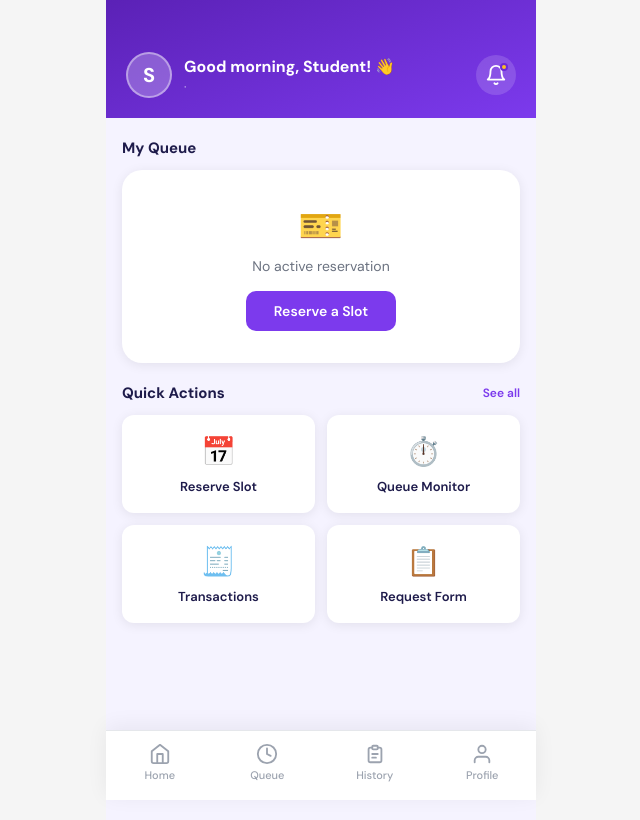
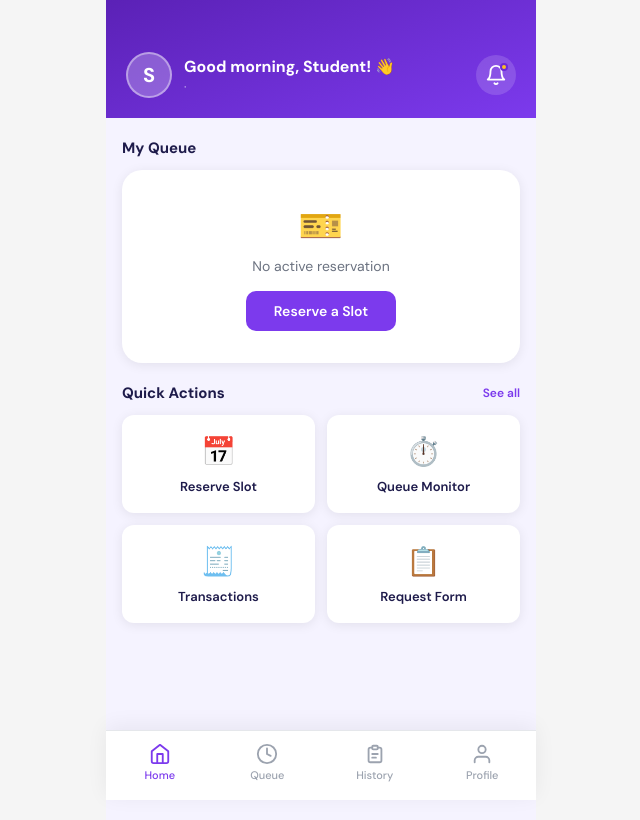
Before and after one commit to GoDy2004/C-Queue-R, a React (Vite) app in the folder client/: page /student in a window 1280 px wide. Shown: the top 820 px of the page, without its empty margins (319-959 px from the left). Built offline with nearby package versions, Linux system fonts and the light colour scheme; no server answers; sample sign-in values are in the browser's storage.

Commit message:
fix student navigation paths

```diff
--- a/client/src/pages/student/StudentHistory.jsx
+++ b/client/src/pages/student/StudentHistory.jsx
@@ -59,7 +59,7 @@ export default function StudentHistory() {
   return (
     <div className={styles.page}>
       <div className={styles.header}>
-        <button className={styles.back} onClick={() => navigate('/')}>
+        <button className={styles.back} onClick={() => navigate('/student')}>
           <BackIcon />
         </button>
         <h1>My Transactions</h1>
--- a/client/src/pages/student/StudentLayout.jsx
+++ b/client/src/pages/student/StudentLayout.jsx
@@ -3,10 +3,10 @@ import { useAuth } from '../../contexts/AuthContext';
 import styles from './StudentLayout.module.css';
 
 const NAV = [
-  { to: '/',        label: 'Home',    icon: HomeIcon    },
-  { to: '/queue',   label: 'Queue',   icon: QueueIcon   },
-  { to: '/history', label: 'History', icon: HistoryIcon },
-  { to: '/profile', label: 'Profile', icon: ProfileIcon },
+  { to: '/student',          label: 'Home',    icon: HomeIcon    },
+  { to: '/student/queue',    label: 'Queue',   icon: QueueIcon   },
+  { to: '/student/history',  label: 'History', icon: HistoryIcon },
+  { to: '/student/profile',  label: 'Profile', icon: ProfileIcon },
 ];
 
 export default function StudentLayout() {
--- a/client/src/pages/student/StudentLogin.jsx
+++ b/client/src/pages/student/StudentLogin.jsx
@@ -17,7 +17,7 @@ export default function StudentLogin() {
     setError(''); setLoading(true);
     try {
       await studentLogin(form.student_id, form.password);
-      navigate('/');
+      navigate('/student');
     } catch (err) {
       setError(err.response?.data?.error || 'Login failed');
     } finally { setLoading(false); }
@@ -101,7 +101,7 @@ function RegisterForm() {
       const { authAPI } = await import('../../services/api');
       await authAPI.studentRegister(form);
       await studentLogin(form.student_id, form.password);
-      navigate('/');
+      navigate('/student');
     } catch (err) {
       setError(err.response?.data?.error || 'Registration failed');
     } finally { setLoading(false); }
--- a/client/src/pages/student/StudentQueue.jsx
+++ b/client/src/pages/student/StudentQueue.jsx
@@ -47,7 +47,7 @@ export default function StudentQueue() {
     <div className={styles.page}>
       {/* Header */}
       <div className={styles.header}>
-        <button className={styles.back} onClick={() => navigate('/')}>
+        <button className={styles.back} onClick={() => navigate('/student')}>
           <BackIcon />
         </button>
         <h1>Queue Monitor</h1>
--- a/client/src/pages/student/StudentReserve.jsx
+++ b/client/src/pages/student/StudentReserve.jsx
@@ -58,12 +58,12 @@ export default function StudentReserve() {
     } finally { setLoading(false); }
   };
 
-  if (confirmed) return <ConfirmedScreen confirmed={confirmed} form={form} onHome={() => navigate('/')} />;
+  if (confirmed) return <ConfirmedScreen confirmed={confirmed} form={form} onHome={() => navigate('/student')} />;
 
   return (
     <div className={styles.page}>
       <div className={styles.header}>
-        <button className={styles.back} onClick={() => step > 1 ? setStep(s => s - 1) : navigate('/')}>
+        <button className={styles.back} onClick={() => step > 1 ? setStep(s => s - 1) : navigate('/student')}>
           <BackIcon />
         </button>
         <h1>Reserve Slot</h1>
--- a/client/src/pages/student/StudentTransaction.jsx
+++ b/client/src/pages/student/StudentTransaction.jsx
@@ -125,7 +125,7 @@ export default function StudentTransaction() {
               ))}
             </div>
             <button className={styles.doneBtn} onClick={() => { setView('list'); fetchTx(); }}>View My Transactions</button>
-            <button className={styles.homeBtn} onClick={() => navigate('/')}>Go to Home</button>
+            <button className={styles.homeBtn} onClick={() => navigate('/student')}>Go to Home</button>
           </div>
         </div>
       </div>
@@ -225,7 +225,7 @@ export default function StudentTransaction() {
   return (
     <div className={styles.page}>
       <div className={styles.header}>
-        <button className={styles.back} onClick={() => navigate('/')}><BackIcon /></button>
+        <button className={styles.back} onClick={() => navigate('/student')}><BackIcon /></button>
         <h1>My Transactions</h1>
         <div />
       </div>
```
